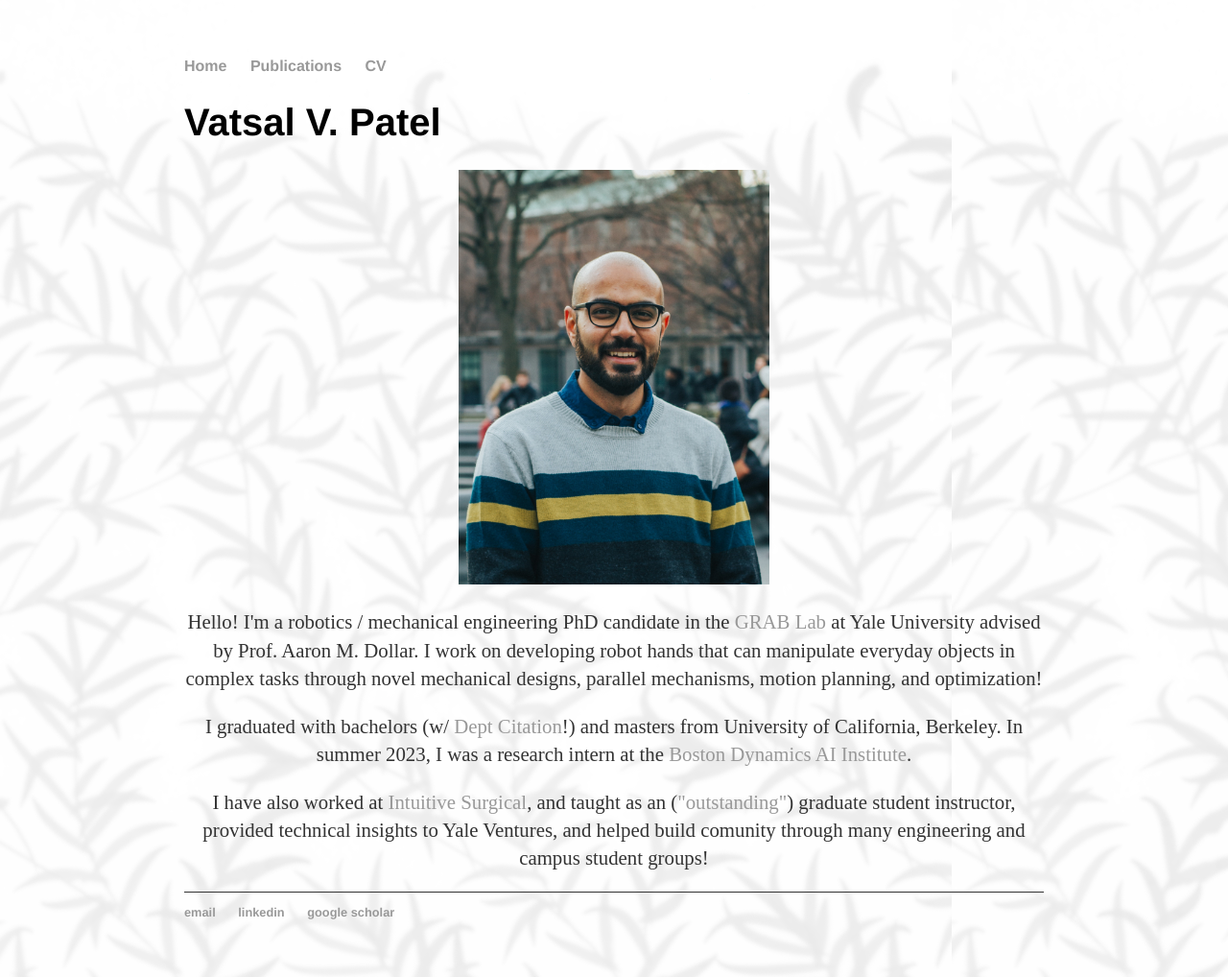
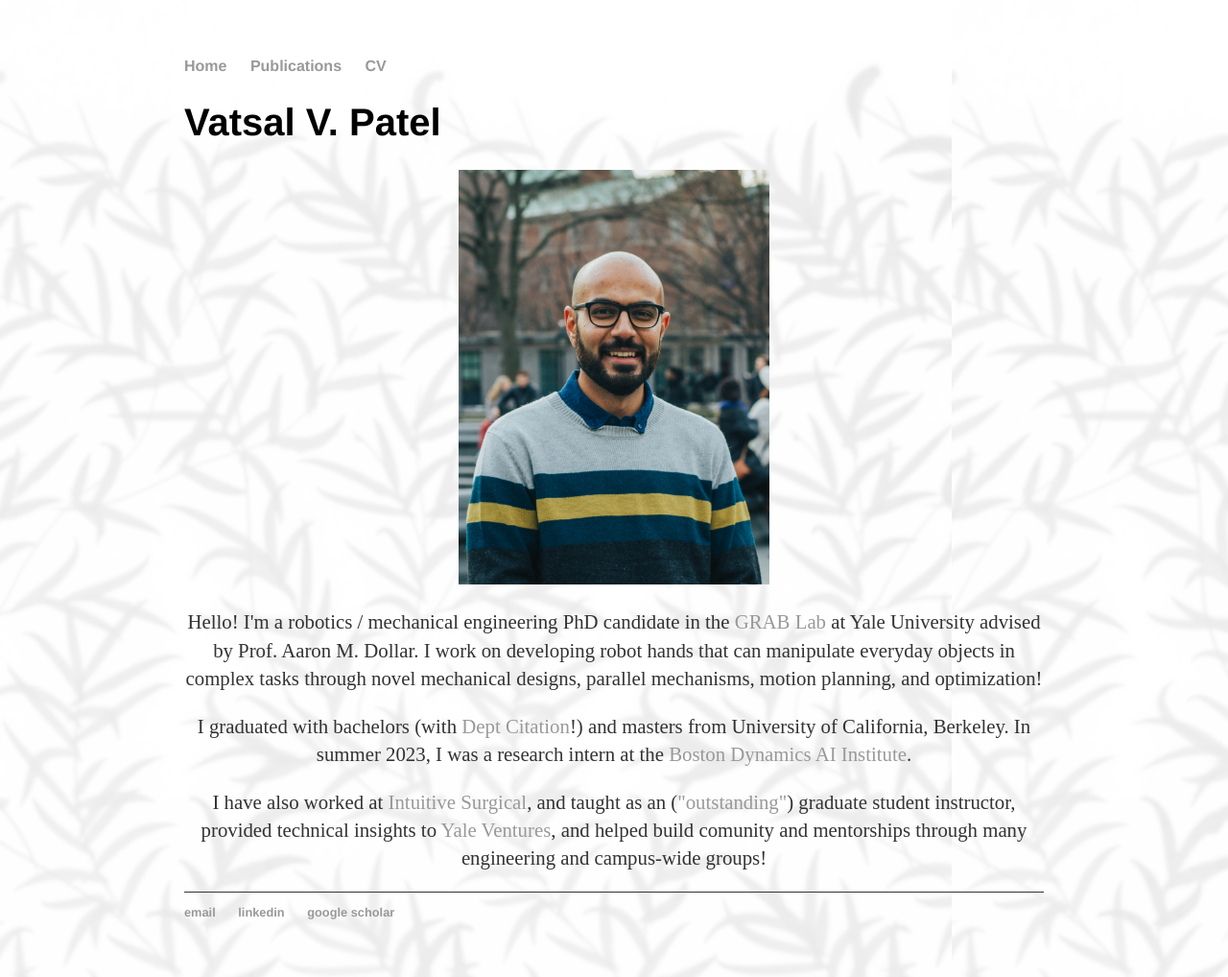
Before and after one commit to patelvatsalv/patelvatsalv.github.io, a Jekyll site: the page built from index.html, in a window 1280 px wide. Shown: the whole page at 96% size. Built offline with Jekyll 4.4.1, drawn with Linux system fonts in a browser that asks for light colours.

Commit message:
Update index.html

```diff
--- a/index.html
+++ b/index.html
@@ -19,9 +19,9 @@ title: Vatsal Patel
   		<div class="column2">
 			<p> Hello! I'm a robotics / mechanical engineering PhD candidate in the <a href="https://www.eng.yale.edu/grablab/">GRAB Lab </a> at Yale University advised by Prof. Aaron M. Dollar. I work on developing robot hands that can manipulate everyday objects in complex tasks through novel mechanical designs, parallel mechanisms, motion planning, and optimization! </p>
 
-			<p> I graduated with bachelors (w/ <a href="https://financialaid.berkeley.edu/wp-content/uploads/2020/11/2017-18-DEPARTMENTAL-CITATION-RECIPIENTS_updated.pdf/">Dept Citation</a>!) and masters from University of California, Berkeley. In summer 2023, I was a research intern at the <a href="https://theaiinstitute.com/">Boston Dynamics AI Institute</a>. </p>
+			<p> I graduated with bachelors (with <a href="https://financialaid.berkeley.edu/wp-content/uploads/2020/11/2017-18-DEPARTMENTAL-CITATION-RECIPIENTS_updated.pdf/">Dept Citation</a>!) and masters from University of California, Berkeley. In summer 2023, I was a research intern at the <a href="https://theaiinstitute.com/">Boston Dynamics AI Institute</a>. </p>
 
-			<p>I have also worked at <a href="https://www.intuitive.com/en-us">Intuitive Surgical</a>, and taught as an (<a href="https://www.intuitive.com/en-us">"outstanding"</a>) graduate student instructor, provided technical insights to Yale Ventures, and helped build comunity through many engineering and campus student groups! </p>
+			<p>I have also worked at <a href="https://www.intuitive.com/en-us">Intuitive Surgical</a>, and taught as an (<a href="https://www.intuitive.com/en-us">"outstanding"</a>) graduate student instructor, provided technical insights to <a href="https://ventures.yale.edu/about/fellows-associates">Yale Ventures</a>, and helped build comunity and  mentorships through many engineering and campus-wide groups! </p>
 
  		</div>
 		<div class="column3">
```
